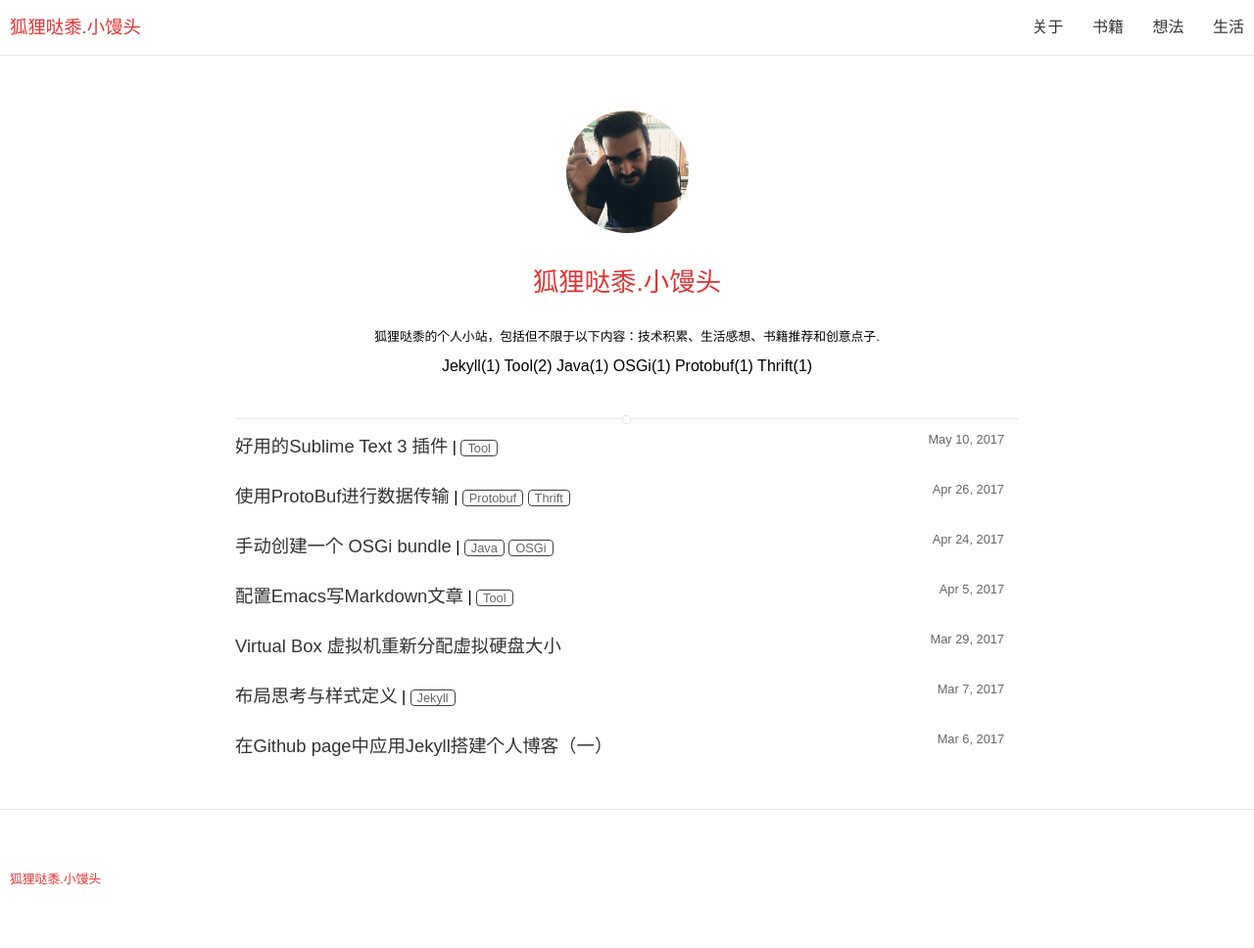
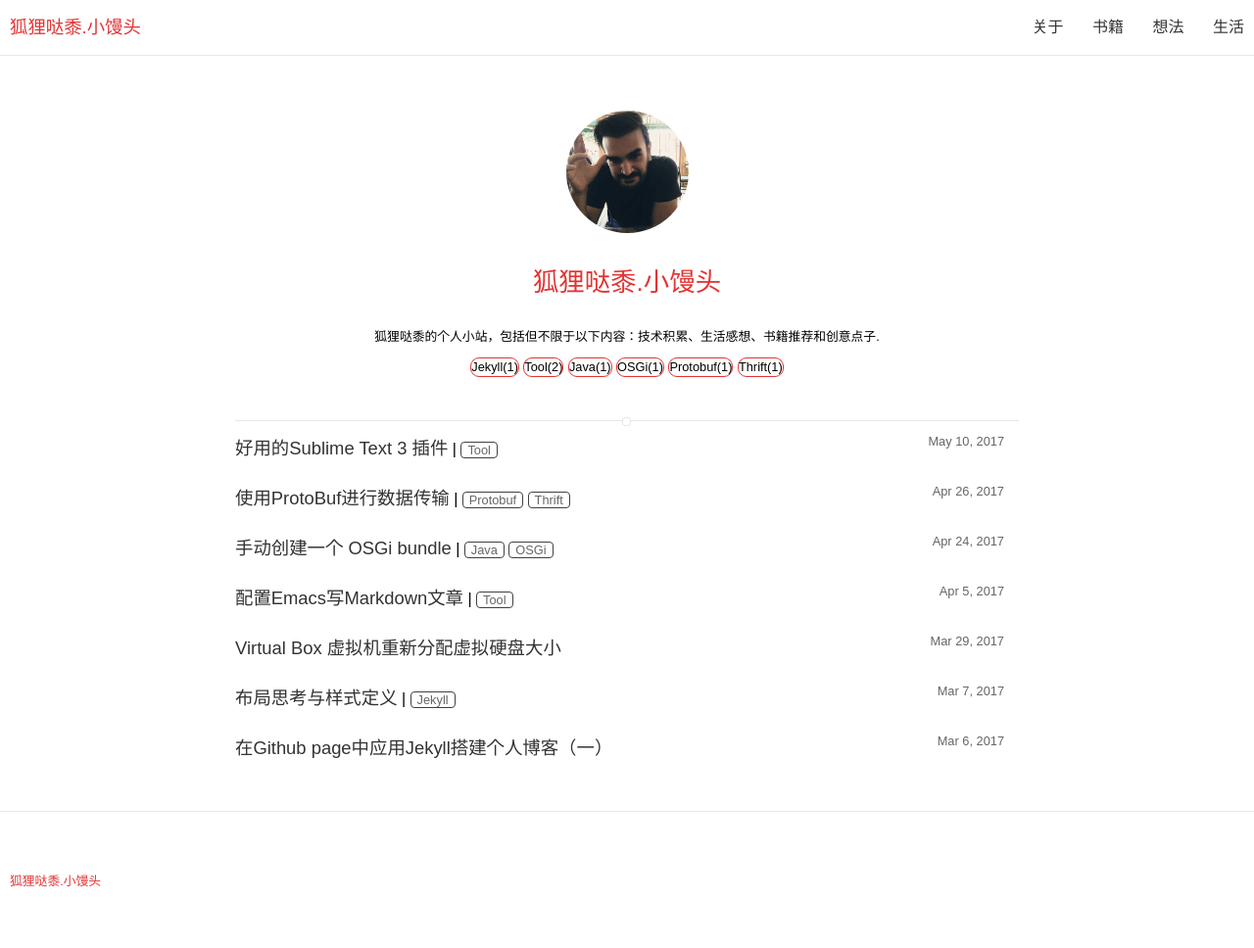
Before and after one commit to tjian123/tjian123.github.io, a Jekyll site: the page built from index.html, in a window 1280 px wide. Shown: the whole page at 98% size. Built offline with Jekyll 4.4.1, drawn with Linux system fonts in a browser that asks for light colours.

Commit message:
resize font

```diff
--- a/_sass/layout/_default.scss
+++ b/_sass/layout/_default.scss
@@ -67,6 +67,17 @@
 
     .site-description {
         font-size: $font-size--xxs;
+    }
+
+    .site-category {
+        display: inline-block;
+        font-size: $font-size--xxs;
+        font-style: capitalize;
+        line-height: $line-height--s;
+        border-width: 1px;
+        border-style: solid;
+        border-radius: $line-height--s/2;
+        text-align: center;
     }
 }
 
--- a/_sass/theme/_default.scss
+++ b/_sass/theme/_default.scss
@@ -32,6 +32,9 @@ $body_frontend_color: #333333;
 		.site-title {
 			color: #E33333;
 		}
+		.site-category {
+			border-color: #E33333;
+		}
 	}
 
 	.post-nav {
```
